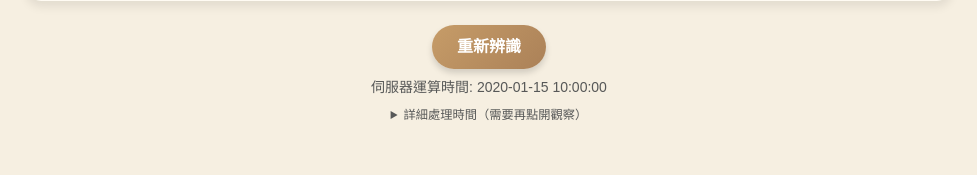
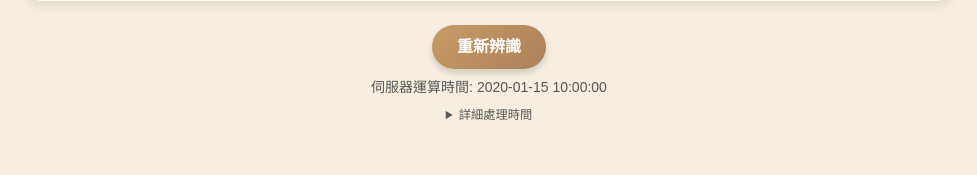
Before and after one commit to Miller0330/FOOD_AI, a Flask app: template Riscv2025_Server_scale_Code/templates/result.html in a window 1280 px wide. Shown: the part 1434-1609 px from the top of the page, without its empty margins (151-1128 px from the left). Run offline with Flask 3, Linux system fonts and the light colour scheme; the template is opened without the code that fills it: most values are stand-ins (such as "Sample title", 1, 10 or a date in 2020); grey boxes marked "Sample" are stand-in pictures; parts of the project's set-up code (start-up, migrations or seed data) failed here and were passed over; some libraries are stand-ins or nearby versions.

Commit message:
Drop parenthetical from the timing breakdown label
Co-Authored-By: Claude Sonnet 5 <noreply@anthropic.com>
Claude-Session: https://claude.ai/code/session_01W1xwfuWuTYVf9qZkoFooCP

```diff
--- a/Riscv2025_Server_scale_Code/templates/result.html
+++ b/Riscv2025_Server_scale_Code/templates/result.html
@@ -449,7 +449,7 @@
 
                 const detail = document.createElement('details');
                 detail.className = 'small text-muted mt-2';
-                detail.innerHTML = `<summary style="cursor:pointer;">詳細處理時間（需要再點開觀察）</summary><div class="mt-1">${lines.join('<br>')}</div>`;
+                detail.innerHTML = `<summary style="cursor:pointer;">詳細處理時間</summary><div class="mt-1">${lines.join('<br>')}</div>`;
                 const anchor = document.getElementById('client-wait-time');
                 if (anchor) anchor.after(detail);
             } catch (e) {}
```
